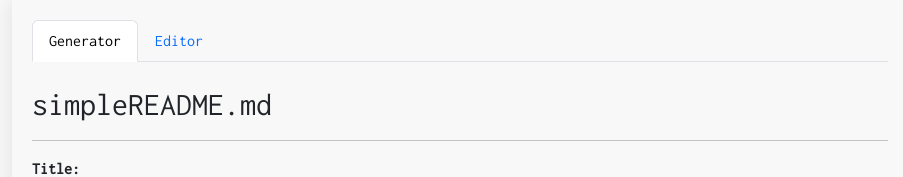
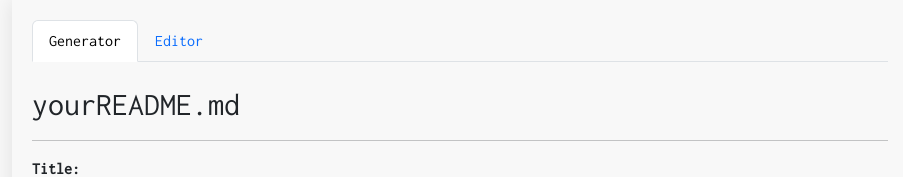
Before and after one commit to iamovi/yourREADME, a plain HTML site: page index.html in a window 1280 px wide. Shown: the top 177 px of the page, without its empty margins (180-1083 px from the left). Drawn offline with nearby package versions, Linux system fonts and the light colour scheme.

Commit message:
Update index.html

```diff
--- a/index.html
+++ b/index.html
@@ -38,7 +38,7 @@
   </li>
 </ul>
 <br>
-    <h2>simpleREADME.md</h2>
+    <h2>yourREADME.md</h2>
     <hr>
     <form id="readmeForm">
       <label for="title">Title:</label>
```
